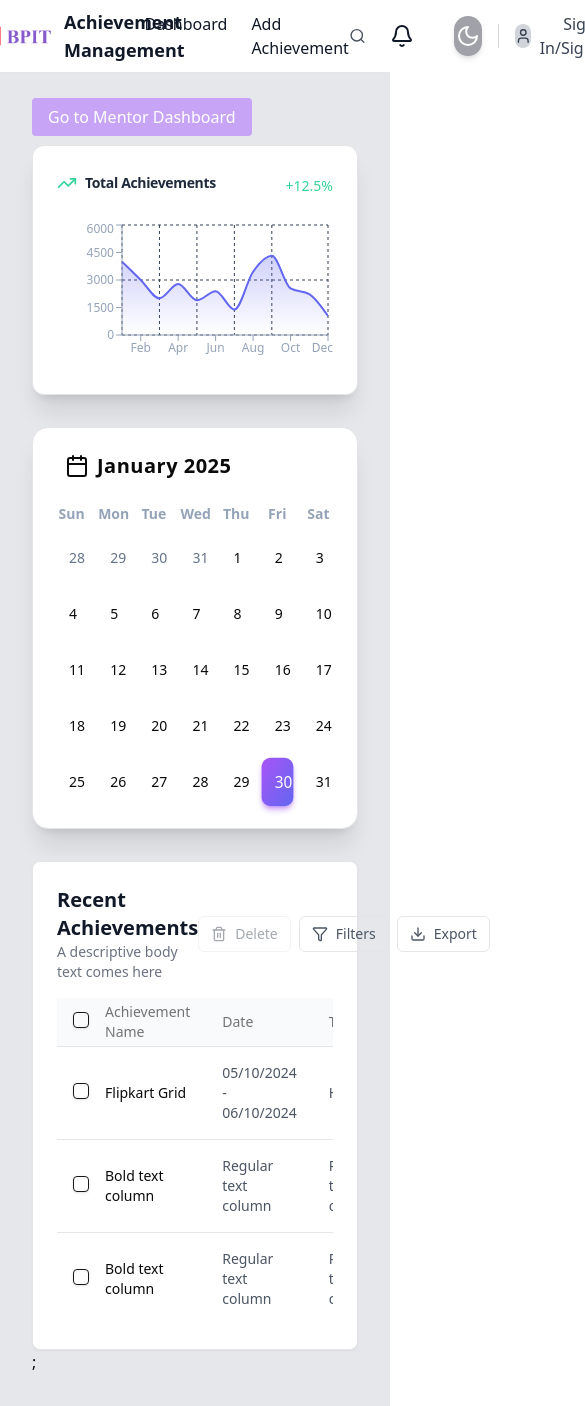
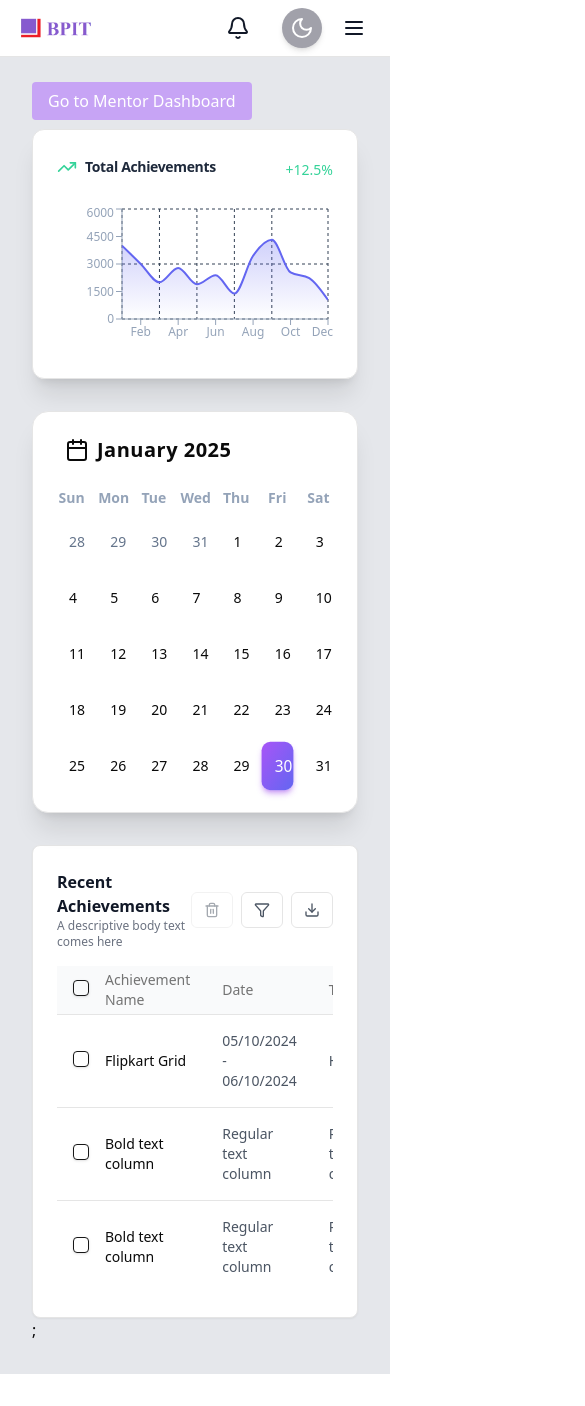
Before and after one commit to RyBhrdwj/Achievement-Management-Frontend, a React (Vite) app in the folder client/: page / in a window 390 px wide. Shown: the top 1406 px of the page, 585 px wide, since content can reach past the window. After the commit the page ends 1374 px from the top, so only its background shows below. Built offline with nearby package versions, Linux system fonts and the light colour scheme.

Commit message:
added responsiveness and notifications dropdown

```diff
--- a/client/package.json
+++ b/client/package.json
@@ -45,6 +45,7 @@
     "lucide-react": "^0.474.0",
     "path": "^0.12.7",
     "react": "^18.3.1",
+    "react-chartjs-2": "^5.3.0",
     "react-day-picker": "^8.10.1",
     "react-dom": "^18.3.1",
     "react-hook-form": "^7.54.2",
--- a/client/src/dashboard/_components/RecentAchievements.tsx
+++ b/client/src/dashboard/_components/RecentAchievements.tsx
@@ -226,8 +226,8 @@ export function RecentAchievements() {
       <div className="p-6">
         <div className="flex justify-between items-center mb-4">
           <div>
-            <h2 className="text-xl font-semibold dark:text-gray-200 text-gray-900">Recent Achievements</h2>
-            <p className="text-sm dark:text-gray-300 text-gray-500">A descriptive body text comes here</p>
+            <h2 className="text-md sm:text-xl font-semibold dark:text-gray-200 text-gray-900">Recent Achievements</h2>
+            <p className="text-xs sm:text-sm dark:text-gray-300 text-gray-500">A descriptive body text comes here</p>
           </div>
           <div className="flex gap-2">
             <Button
@@ -237,14 +237,14 @@ export function RecentAchievements() {
               onClick={handleDelete}
               disabled={selectedItems.length === 0}
             >
-              <Trash2 className="h-4 w-4 mr-2" />
-              Delete
+              <Trash2 className="h-4 w-4" />
+              <span className="hidden sm:inline">Delete</span>
             </Button>
             <Dialog open={isFilterOpen} onOpenChange={setIsFilterOpen}>
               <DialogTrigger asChild>
                 <Button variant="outline" size="sm" className="dark:text-gray-200 text-gray-600 dark:hover:bg-gray-900">
-                  <Filter className="h-4 w-4 mr-2" />
-                  Filters
+                  <Filter className="h-4 w-4" />
+                  <span className="hidden sm:inline">Filters</span>
                   {activeFiltersCount > 0 && (
                     <Badge variant="secondary" className="ml-2">
                       {activeFiltersCount}
@@ -353,8 +353,8 @@ export function RecentAchievements() {
               className="text-gray-600 dark:text-gray-200 dark:hover:bg-gray-900"
               onClick={handleExport}
             >
-              <Download className="h-4 w-4 mr-2" />
-              Export
+              <Download className="h-4 w-4" />
+              <span className="hidden sm:inline">Export</span>
             </Button>
           </div>
         </div>
--- a/client/src/navbar/navbar.tsx
+++ b/client/src/navbar/navbar.tsx
@@ -1,38 +1,31 @@
 import React, { useState } from "react";
-import { Bell, Moon, Search, Sun, User } from "lucide-react";
+import { Bell, Moon, Search, Sun, User, Menu, X } from "lucide-react";
 import { Logo } from "@/assets";
 import { Link } from "react-router-dom";
 import { useTheme } from "@/context/ThemeProvider";
 import Notifications from "./dropdown/Notifications";
+import { motion } from "framer-motion";
 
 const Navbar: React.FC = () => {
   const { theme, setTheme } = useTheme();
   const [isOpen, setIsOpen] = useState(false);
+  const [isSidebarOpen, setIsSidebarOpen] = useState(false);
+
   return (
     <nav className="flex items-center justify-between px-4 py-2 border-b bg-white text-gray-900 dark:bg-gray-900 dark:text-white">
       <div className="flex justify-center items-center gap-2">
         <img src={Logo} className="h-10 w-auto" />
-        <h1 className="text-lg font-semibold">Achievement Management</h1>
+        <h1 className="text-lg font-semibold hidden lg:block">Achievement Management</h1>
       </div>
 
-      <div className="flex space-x-6">
-        <Link to="/" className="hover:text-gray-500 dark:hover:text-gray-400">
-          Dashboard
-        </Link>
-        <Link
-          to="/add-event"
-          className="hover:text-gray-500 dark:hover:text-gray-400"
-        >
-          Add Achievement
-        </Link>
+      <div className="hidden lg:flex space-x-6">
+        <Link to="/" className="hover:text-gray-500 dark:hover:text-gray-400">Dashboard</Link>
+        <Link to="/add-event" className="hover:text-gray-500 dark:hover:text-gray-400">Add Achievement</Link>
       </div>
 
-      <div className="flex items-center space-x-4">
-        <Search className="text-gray-600 dark:text-gray-300 cursor-pointer" />
-        <button
-          onClick={() => setIsOpen(!isOpen)}
-          className="p-2 rounded-full hover:bg-gray-100 dark:hover:bg-gray-800"
-        >
+      <div className="flex items-center space-x-3 lg:space-x-4">
+        <Search className="text-gray-600 dark:text-gray-300 cursor-pointer hidden lg:block" />
+        <button onClick={() => setIsOpen(!isOpen)} className="p-2 rounded-full hover:bg-gray-100 dark:hover:bg-gray-800">
           <Bell className="h-6 w-6" />
         </button>
         <div className="relative">{isOpen && <Notifications />}</div>
@@ -41,19 +34,38 @@ const Navbar: React.FC = () => {
           className="relative flex items-center justify-center w-10 h-10 rounded-full bg-zinc-400 hover:bg-zinc-600 transition-colors duration-300 shadow-md"
         >
           <span className="w-6 h-6 text-white transition-transform duration-300">
-            {theme === "light" ? (
-              <Moon className="animate-fadeIn" />
-            ) : (
-              <Sun className="animate-fadeIn" />
-            )}
+            {theme === "light" ? <Moon className="animate-fadeIn" /> : <Sun className="animate-fadeIn" />}
           </span>
         </button>
-        <div className="w-px h-6 bg-gray-300 dark:bg-gray-700"></div>
-        <button className="flex items-center space-x-2 text-gray-700 dark:text-gray-300 hover:text-black dark:hover:text-white">
+        <div className="w-px h-6 bg-gray-300 dark:bg-gray-700 hidden lg:block"></div>
+        <button className="hidden lg:flex items-center space-x-2 text-gray-700 dark:text-gray-300 hover:text-black dark:hover:text-white">
           <User className="w-6 h-6 bg-gray-300 dark:bg-gray-600 rounded-full" />
           <span>Sign In/Sign Up</span>
         </button>
+        <button onClick={() => setIsSidebarOpen(!isSidebarOpen)} className="lg:hidden p-2 rounded-md">
+          {isSidebarOpen ? <X className="h-6 w-6" /> : <Menu className="h-6 w-6" />}
+        </button>
       </div>
+
+      {isSidebarOpen && (
+        <motion.div
+          initial={{ x: "100%" }}
+          animate={{ x: 0 }}
+          exit={{ x: "100%" }}
+          transition={{ duration: 0.3 }}
+          className="fixed top-0 right-0 w-64 h-full bg-white dark:bg-gray-900 shadow-lg p-4 flex flex-col space-y-4 z-50"
+        >
+          <button onClick={() => setIsSidebarOpen(false)} className="self-end p-2">
+            <X className="h-6 w-6" />
+          </button>
+          <Link to="/" className="hover:text-gray-500 dark:hover:text-gray-400">Dashboard</Link>
+          <Link to="/add-event" className="hover:text-gray-500 dark:hover:text-gray-400">Add Achievement</Link>
+          <button className="flex items-center space-x-2 text-gray-700 dark:text-gray-300 hover:text-black dark:hover:text-white">
+            <User className="w-6 h-6 bg-gray-300 dark:bg-gray-600 rounded-full" />
+            <span>Sign In/Sign Up</span>
+          </button>
+        </motion.div>
+      )}
     </nav>
   );
 };
```
Also changed, not shown: 1 other file (tests, documents, lock files or other folders).
